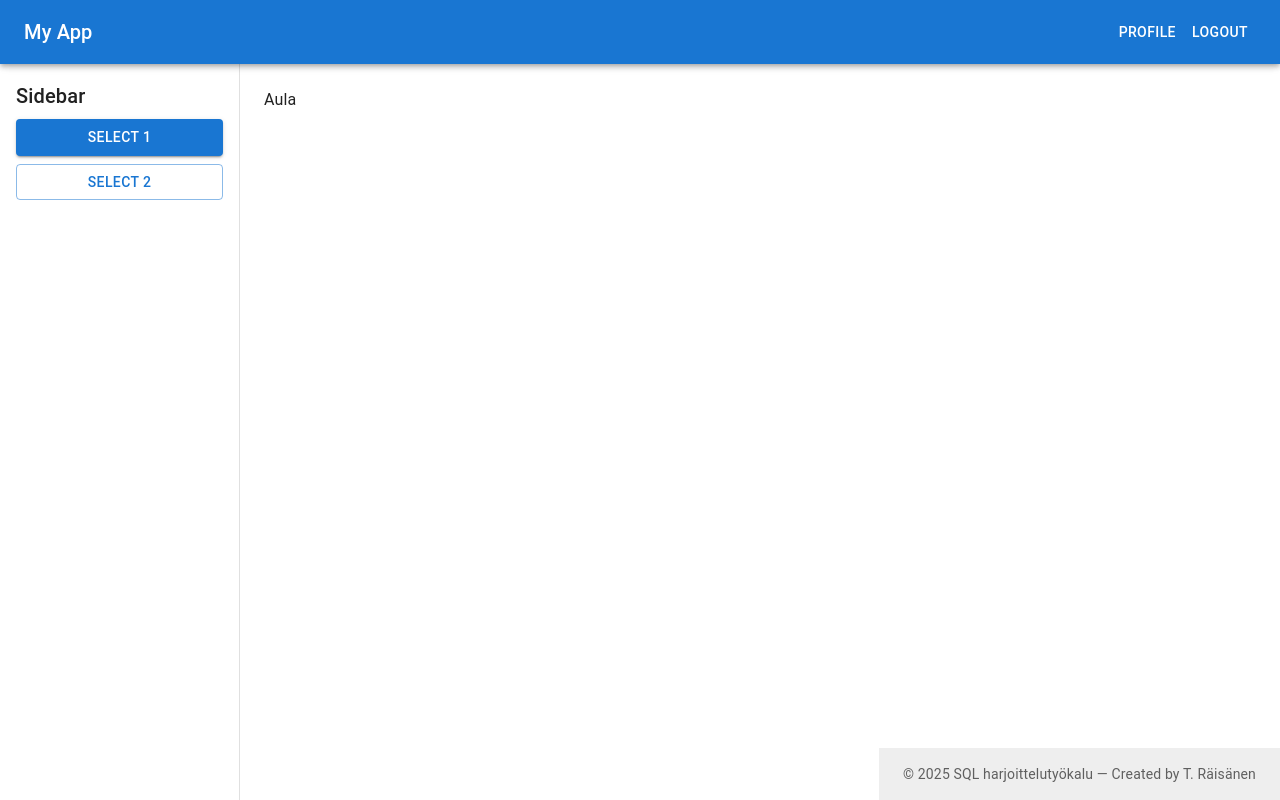
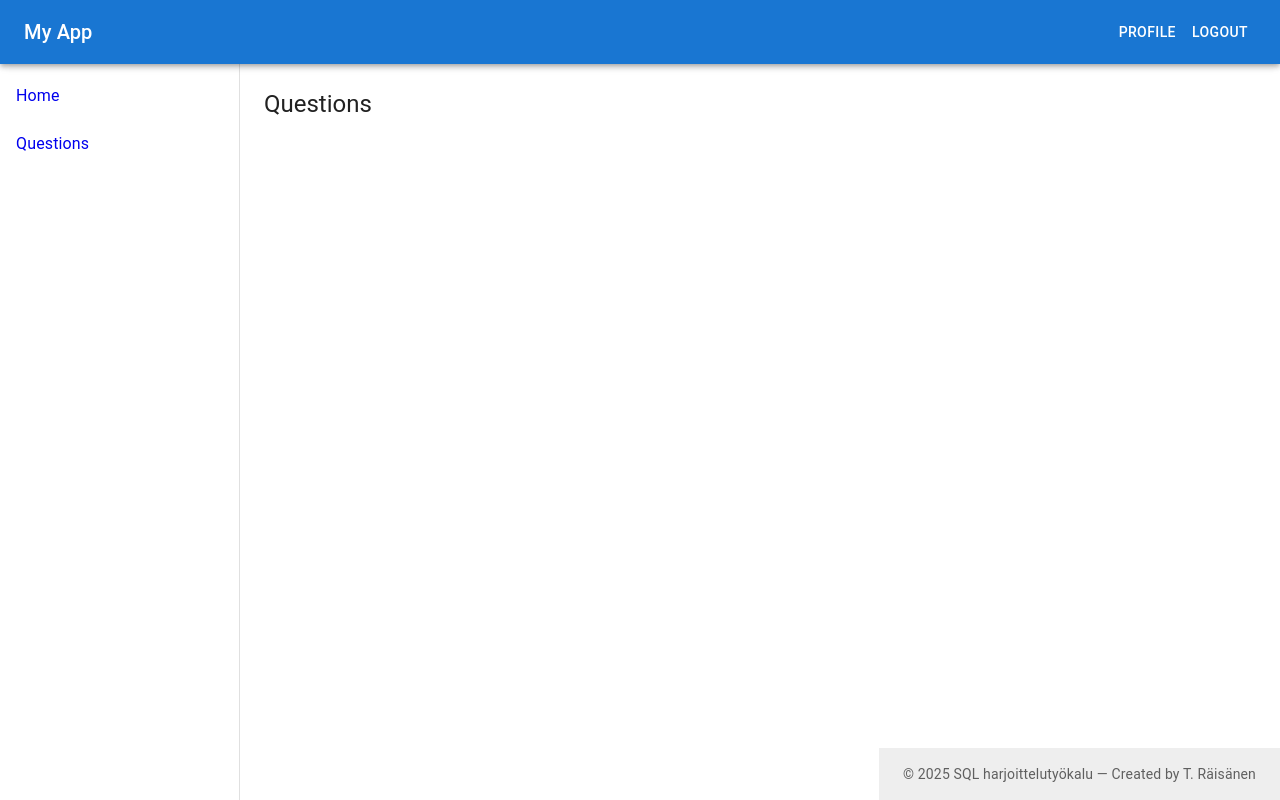
Before and after one commit to TeeAr00/sql-project, a React (Create React App) app in the folder sql-project/: page /questions in a window 1280 px wide. Built offline with nearby package versions, Linux system fonts and the light colour scheme.

Commit message:
Sidebar buttons functionality

```diff
--- a/sql-project/package.json
+++ b/sql-project/package.json
@@ -12,6 +12,7 @@
     "@testing-library/user-event": "^13.5.0",
     "react": "^19.1.0",
     "react-dom": "^19.1.0",
+    "react-router-dom": "^7.6.0",
     "react-scripts": "5.0.1",
     "web-vitals": "^2.1.4"
   },
--- a/sql-project/src/components/App.js
+++ b/sql-project/src/components/App.js
@@ -1,14 +1,17 @@
 import React from 'react';
 import { CssBaseline, Box, Toolbar, Typography } from '@mui/material';
+import { BrowserRouter as Router, Routes, Route } from 'react-router-dom';
 
 //Komponentit
 import Footer from './Footer';
 import NavBar from './NavBar';
 import SideBar from './SideBar';
+import Questions from './Questions';
 
 
 function App() {
   return (
+    <Router>
       <Box sx={{ display: 'flex', flexDirection: 'column', minHeight: '100vh' }}>
         <CssBaseline />
         <NavBar />
@@ -16,13 +19,22 @@ function App() {
           <SideBar />
           <Box component="main" sx={{ flexGrow: 1, p: 3 }}>
             <Toolbar />
+            <Routes>
+              <Route
+                path="/"
+                element={
                   <Typography paragraph>
                     Aula
                   </Typography>
+                }
+              />
+              <Route path="/questions" element={<Questions />} />
+            </Routes>
           </Box>
           <Footer />
         </Box>
       </Box>
+    </Router>
   );
 }
 
--- /dev/null
+++ b/sql-project/src/components/Questions.js
@@ -0,0 +1,12 @@
+import React from 'react';
+import { Typography } from '@mui/material';
+
+function Questions() {
+  return (
+    <Typography variant="h5">
+      Questions
+    </Typography>
+  );
+}
+
+export default Questions;
--- a/sql-project/src/components/SideBar.js
+++ b/sql-project/src/components/SideBar.js
@@ -1,5 +1,6 @@
 import React from 'react';
-import {Drawer, Box, Button, Toolbar, Typography } from '@mui/material'
+import { Drawer, List, ListItem, ListItemText, Box } from '@mui/material';
+import { Link } from 'react-router-dom';
 
 const drawerWidth = 240;
 
@@ -16,17 +17,15 @@ function SideBar (){
         },
       }}
     >
-      <Toolbar />
-      <Box sx={{ overflow: 'auto', p: 2 }}>
-        <Typography variant="h6" gutterBottom>
-          Sidebar
-        </Typography>
-        <Button variant="contained" fullWidth sx={{ mb: 1 }}>
-          Select 1
-        </Button>
-        <Button variant="outlined" fullWidth>
-          Select 2
-        </Button>
+      <Box sx={{ mt: 8 }}>
+        <List>
+          <ListItem button component={Link} to="/">
+            <ListItemText primary="Home" />
+          </ListItem>
+          <ListItem button component={Link} to="/questions">
+            <ListItemText primary="Questions" />
+          </ListItem>
+        </List>
       </Box>
     </Drawer>
   );
```
Also changed, not shown: 1 other file (tests, documents, lock files or other folders). Lines whose indentation alone changed are shown as unchanged.
